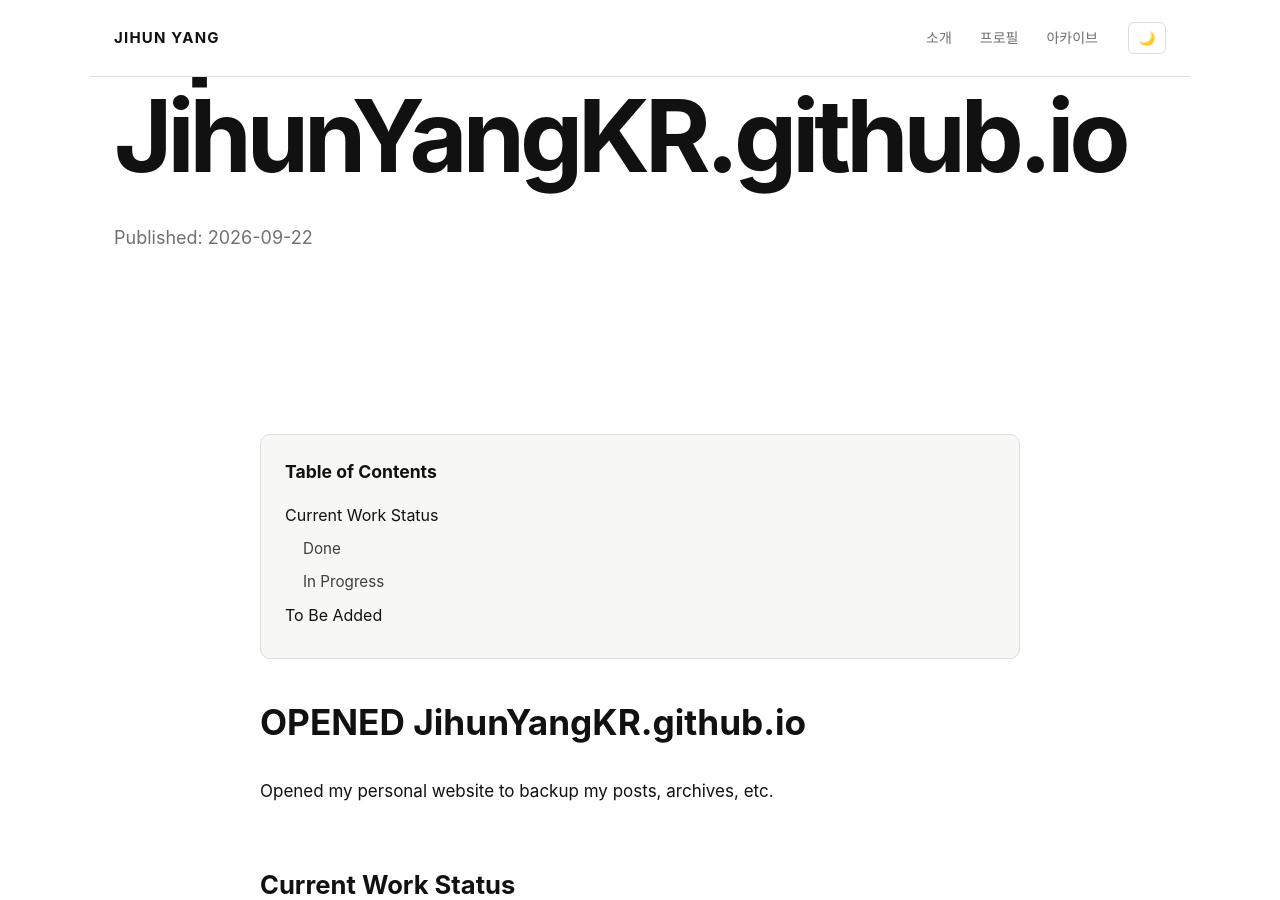
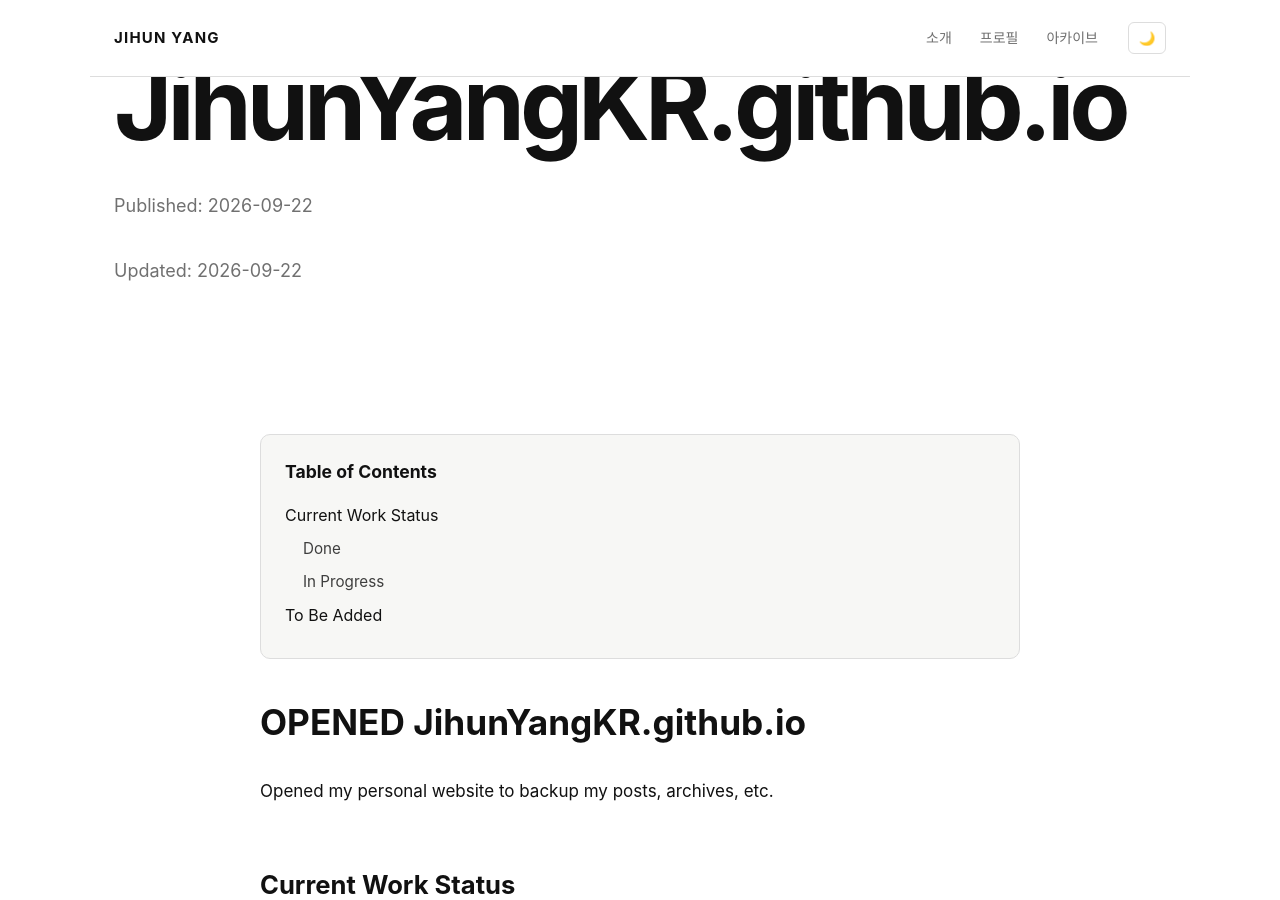
Before and after one commit to JihunYangKR/JihunYangKR.github.io, a Jekyll site: the page built from _posts/2026-09-22-current-work-status.md, in a window 1280 px wide and 900 px high, scrolled down 318 px. Built offline with Jekyll 4.4.1, drawn with Linux system fonts in a browser that asks for light colours.

Commit message:
Update 2026-09-22-current-work-status.md

```diff
--- a/_posts/2026-09-22-current-work-status.md
+++ b/_posts/2026-09-22-current-work-status.md
@@ -2,6 +2,7 @@
 layout: post
 title: Opened JihunYangKR.github.io
 date: 2026-09-22
+updated: 2026-09-22
 categories:
   - jihunyang
 tags:
```
